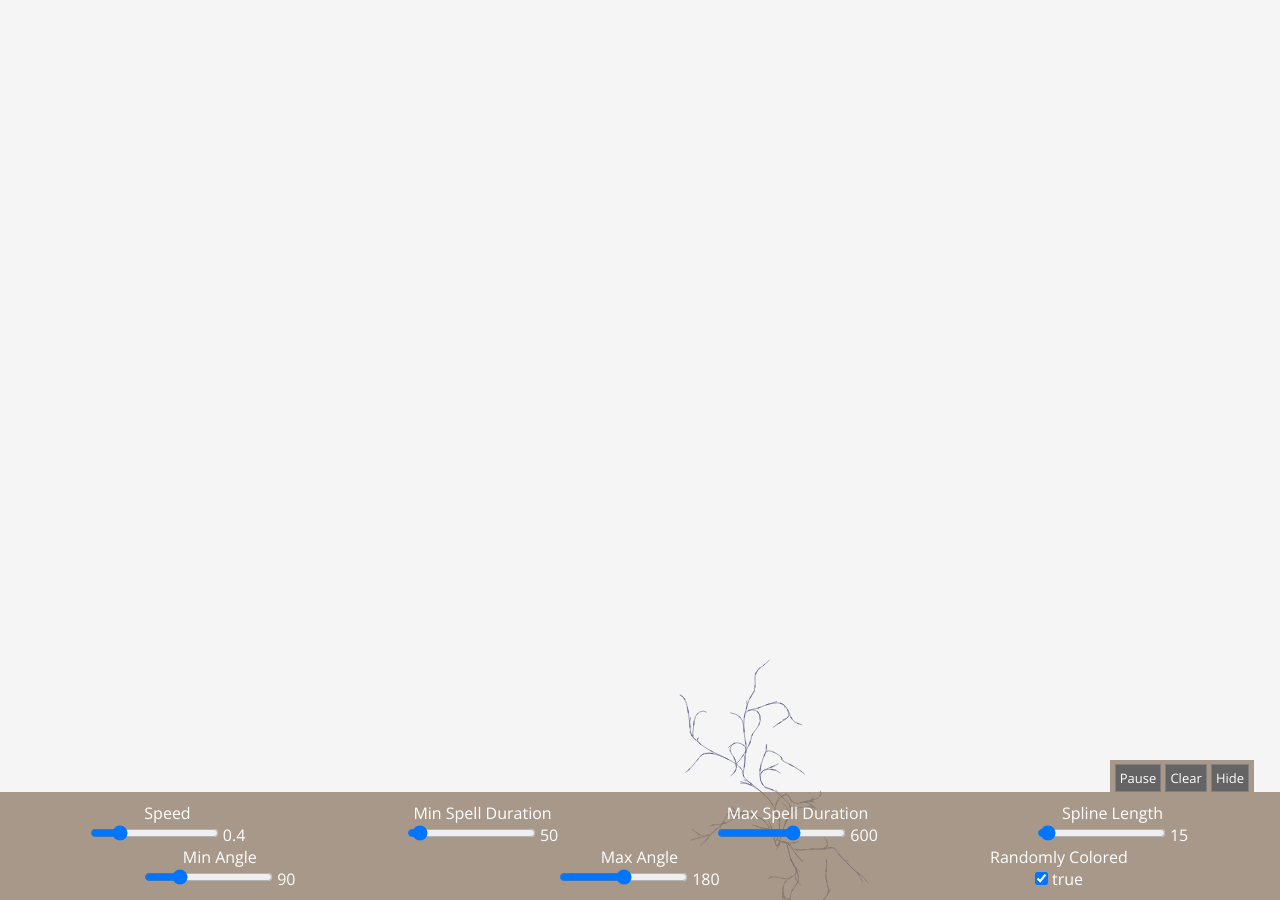
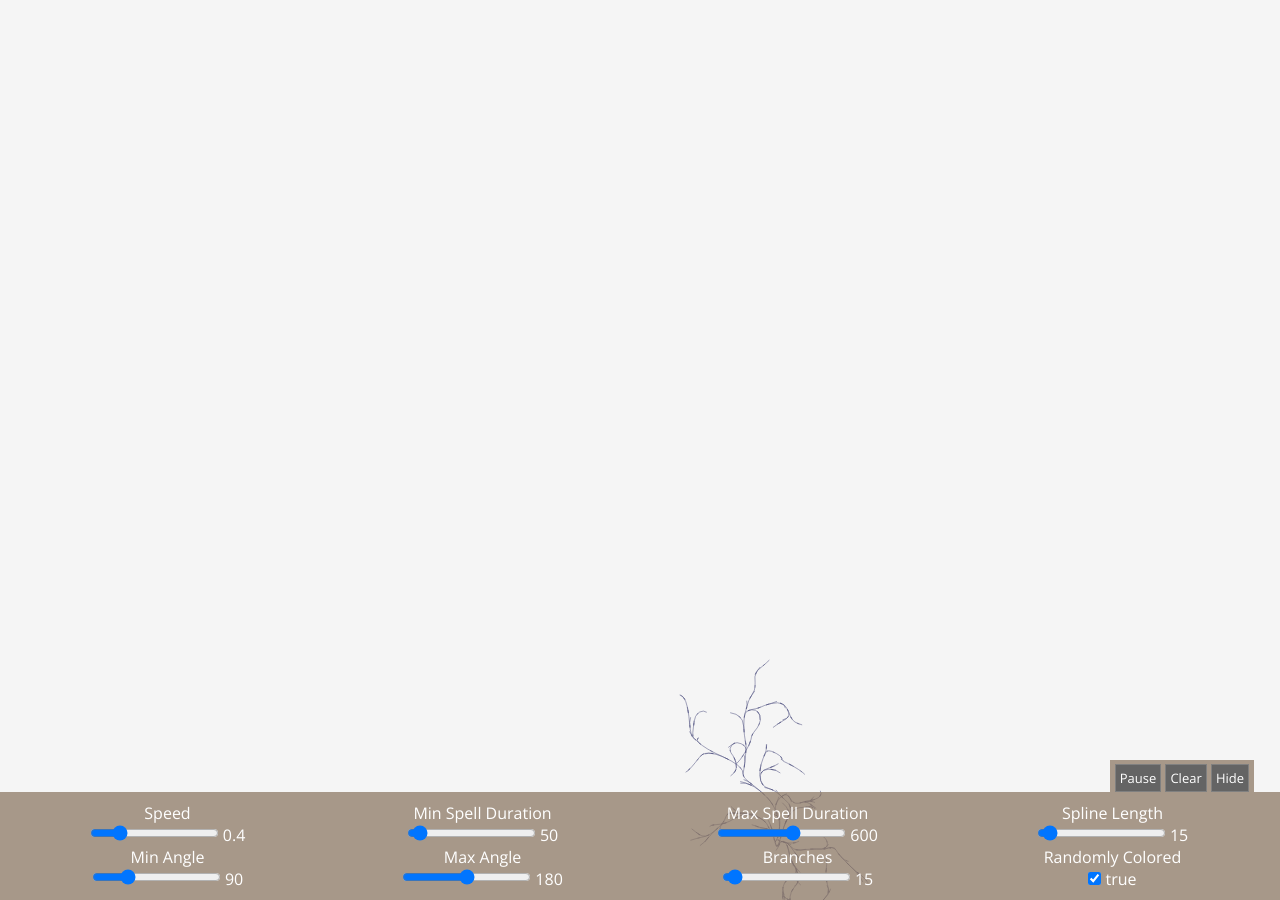
Before and after one commit to thallada/thallada.github.io, a Jekyll site: the page built from magic/index.html, in a window 1280 px wide. Built offline with Jekyll 4.4.1, drawn with Linux system fonts in a browser that asks for light colours; Markdown is read by kramdown in place of the engine named in the settings.

Commit message:
Add prune_to option, limit splineLength max value

```diff
--- a/magic/index.html
+++ b/magic/index.html
@@ -75,27 +75,34 @@ title: Tyler Hallada
       <div class="column fourth">
         <form oninput="output.value=splineLength.value;updateMagic('splineLength', parseInt(splineLength.value))">
           <label for="splineLength">Spline Length</label>
-          <input type="range" min=1 max=500 value={{site.data.magic.splineLength}} id="splineLength" step=1>
+          <input type="range" min=1 max=300 value={{site.data.magic.splineLength}} id="splineLength" step=1>
           <output name="output" for="splineLength">{{site.data.magic.splineLength}}</output>
         </form>
       </div>
     </div>
     <div class="row clearfix">
-      <div class="column third">
+      <div class="column fourth">
         <form oninput="output.value=minAngleChange.value;updateMagic('minAngleChange', parseInt(minAngleChange.value))">
           <label for="minAngleChange">Min Angle</label>
           <input type="range" min=0 max=360 value={{site.data.magic.minAngleChange}} id="minAngleChange" step=1>
           <output name="output" for="minAngleChange">{{site.data.magic.minAngleChange}}</output>
         </form>
       </div>
-      <div class="column third">
+      <div class="column fourth">
         <form oninput="output.value=maxAngleChange.value;updateMagic('maxAngleChange', parseInt(maxAngleChange.value))">
           <label for="maxAngleChange">Max Angle</label>
           <input type="range" min=0 max=360 value={{site.data.magic.maxAngleChange}} id="maxAngleChange" step=1>
           <output name="output" for="maxAngleChange">{{site.data.magic.maxAngleChange}}</output>
         </form>
       </div>
-      <div class="column third">
+      <div class="column fourth">
+        <form oninput="output.value=prune_to.value;updateMagic('prune_to', parseInt(prune_to.value))">
+          <label for="prune_to">Branches</label>
+          <input type="range" min=0 max=300 value={{site.data.magic.prune_to}} id="prune_to" step=1>
+          <output name="output" for="prune_To">{{site.data.magic.prune_to}}</output>
+        </form>
+      </div>
+      <div class="column fourth">
         <form onchange="output.value=randomColored.checked;updateMagic('randomColored', randomColored.checked)">
           <label for="randomColored">Randomly Colored</label>
           <input type="checkbox" {% if site.data.magic.randomColored %}checked{% endif %} id="randomColored">
```
